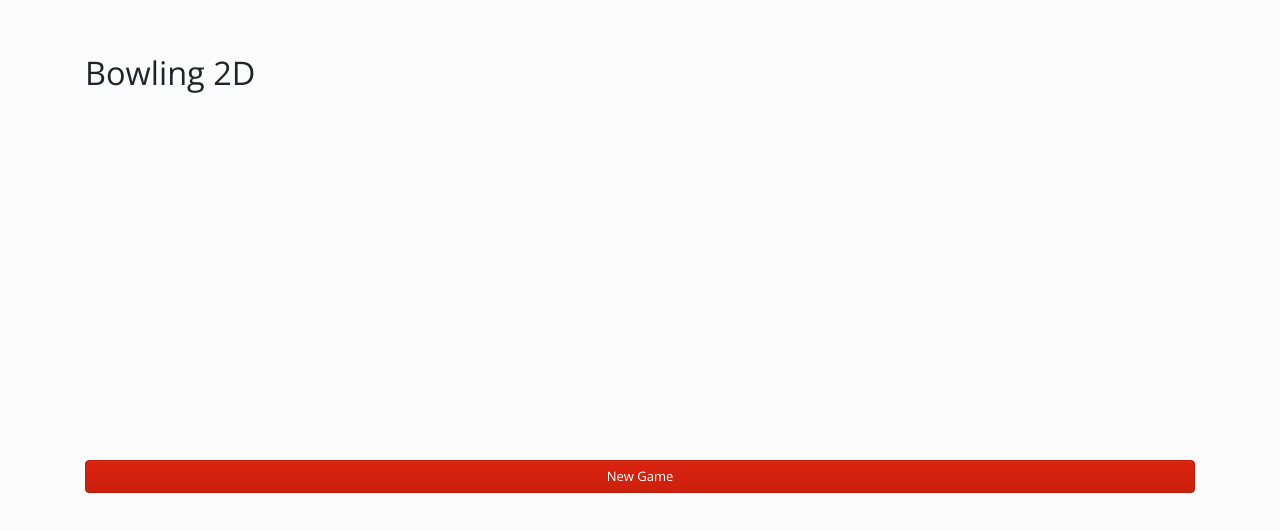
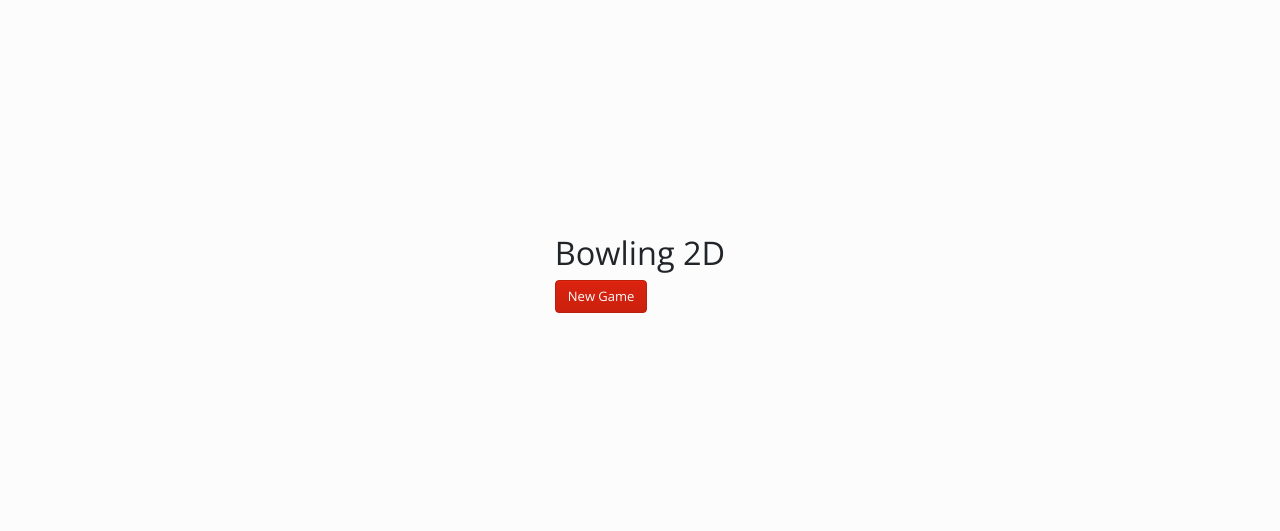
Before and after one commit to danielrs95/2dBowling, a React (Create React App) app: page / in a window 1280 px wide. Shown: the part 127-658 px from the top of the page. Built offline with nearby package versions, Linux system fonts and the light colour scheme.

Commit message:
Estilos en pantalla de inicio

```diff
--- a/src/App.js
+++ b/src/App.js
@@ -3,15 +3,15 @@ import Rolls from "./components/Rolls";
 import Score from "./components/Score";
 import { BrowserRouter as Router, Route } from "react-router-dom";
 import { Container } from "react-bootstrap";
+import LoginScreen from "./screens/LoginScreen";
 import HomeScreen from "./screens/HomeScreen";
-import StartGameScreen from "./screens/StartGameScreen";
 
 const App = () => {
   return (
     <Router>
       <Container>
-        <Route path='/login' component={HomeScreen} />
-        <Route path='/' component={StartGameScreen} />
+        <Route path='/login' component={LoginScreen} />
+        <Route path='/' component={HomeScreen} exact />
       </Container>
     </Router>
   );
--- a/src/index.css
+++ b/src/index.css
@@ -56,8 +56,8 @@ code {
   width: 100%;
 }
 
-.home-container {
-  display: grid;
+.start-page {
+  justify-content: center;
   align-items: center;
   height: 100vh;
 }
--- a/src/screens/HomeScreen.js
+++ b/src/screens/HomeScreen.js
@@ -1,53 +1,20 @@
-import React, { useState } from "react";
-import { Form, Button, Row, Col, Container } from "react-bootstrap";
-import { useDispatch, useSelector } from "react-redux";
-import { login } from "../actions/playerActions";
+import React from "react";
+import { Button, Container } from "react-bootstrap";
+import { Link } from "react-router-dom";
 
-const HomeScreen = ({ history }) => {
-  const [namePlayer1, setNamePlayer1] = useState("");
-  const [namePlayer2, setNamePlayer2] = useState("");
-
-  const dispatch = useDispatch();
-
-  const submitHandler = (e) => {
-    e.preventDefault();
-    dispatch(login(namePlayer1, namePlayer2));
-    history.push("/game");
-  };
-
+const StartGameScreen = () => {
   return (
-    <Container>
-      <Row className='justify-content-md-center'>
-        <Col xs={12} md={6}>
-          <Form onSubmit={submitHandler}>
-            <Form.Group controlId='player1'>
-              <Form.Label>Player 1</Form.Label>
-              <Form.Control
-                type='name'
-                placeholder='Enter name'
-                value={namePlayer1}
-                onChange={(e) => setNamePlayer1(e.target.value)}
-              ></Form.Control>
-            </Form.Group>
-
-            <Form.Group controlId='player2'>
-              <Form.Label>Player 2</Form.Label>
-              <Form.Control
-                type='name'
-                placeholder='Enter name'
-                value={namePlayer2}
-                onChange={(e) => setNamePlayer2(e.target.value)}
-              ></Form.Control>
-            </Form.Group>
-
-            <Button type='submit' varian='primary'>
-              Play
-            </Button>
-          </Form>
-        </Col>
-      </Row>
+    <Container className='start-page d-flex'>
+      <div>
+        <h1>Bowling 2D</h1>
+        <Link to='/login'>
+          <Button type='submit' varian='primary'>
+            New Game
+          </Button>
+        </Link>
+      </div>
     </Container>
   );
 };
 
-export default HomeScreen;
+export default StartGameScreen;
--- /dev/null
+++ b/src/screens/LoginScreen.js
@@ -0,0 +1,53 @@
+import React, { useState } from "react";
+import { Form, Button, Row, Col, Container } from "react-bootstrap";
+import { useDispatch, useSelector } from "react-redux";
+import { login } from "../actions/playerActions";
+
+const HomeScreen = ({ history }) => {
+  const [namePlayer1, setNamePlayer1] = useState("");
+  const [namePlayer2, setNamePlayer2] = useState("");
+
+  const dispatch = useDispatch();
+
+  const submitHandler = (e) => {
+    e.preventDefault();
+    dispatch(login(namePlayer1, namePlayer2));
+    history.push("/game");
+  };
+
+  return (
+    <Container>
+      <Row className='justify-content-md-center'>
+        <Col xs={12} md={6}>
+          <Form onSubmit={submitHandler}>
+            <Form.Group controlId='player1'>
+              <Form.Label>Player 1</Form.Label>
+              <Form.Control
+                type='name'
+                placeholder='Enter name'
+                value={namePlayer1}
+                onChange={(e) => setNamePlayer1(e.target.value)}
+              ></Form.Control>
+            </Form.Group>
+
+            <Form.Group controlId='player2'>
+              <Form.Label>Player 2</Form.Label>
+              <Form.Control
+                type='name'
+                placeholder='Enter name'
+                value={namePlayer2}
+                onChange={(e) => setNamePlayer2(e.target.value)}
+              ></Form.Control>
+            </Form.Group>
+
+            <Button type='submit' varian='primary'>
+              Play
+            </Button>
+          </Form>
+        </Col>
+      </Row>
+    </Container>
+  );
+};
+
+export default HomeScreen;
--- a/src/screens/StartGameScreen.js
+++ /dev/null
@@ -1,15 +0,0 @@
-import React from "react";
-import { Button } from "react-bootstrap";
-
-const StartGameScreen = () => {
-  return (
-    <div className='home-container'>
-      <h1>Bowling 2D</h1>
-      <Button type='submit' varian='primary'>
-        New Game
-      </Button>
-    </div>
-  );
-};
-
-export default StartGameScreen;
```
